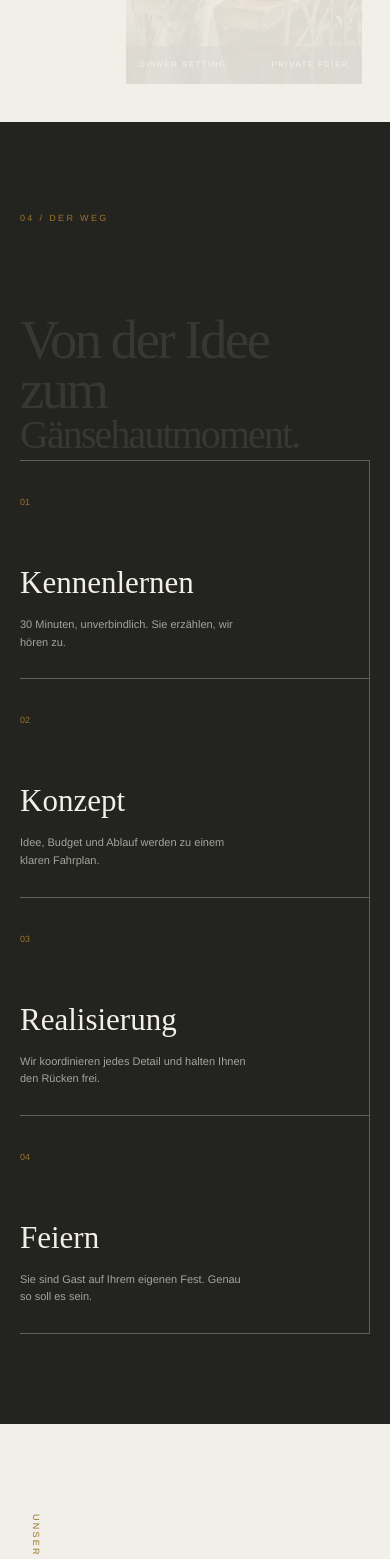
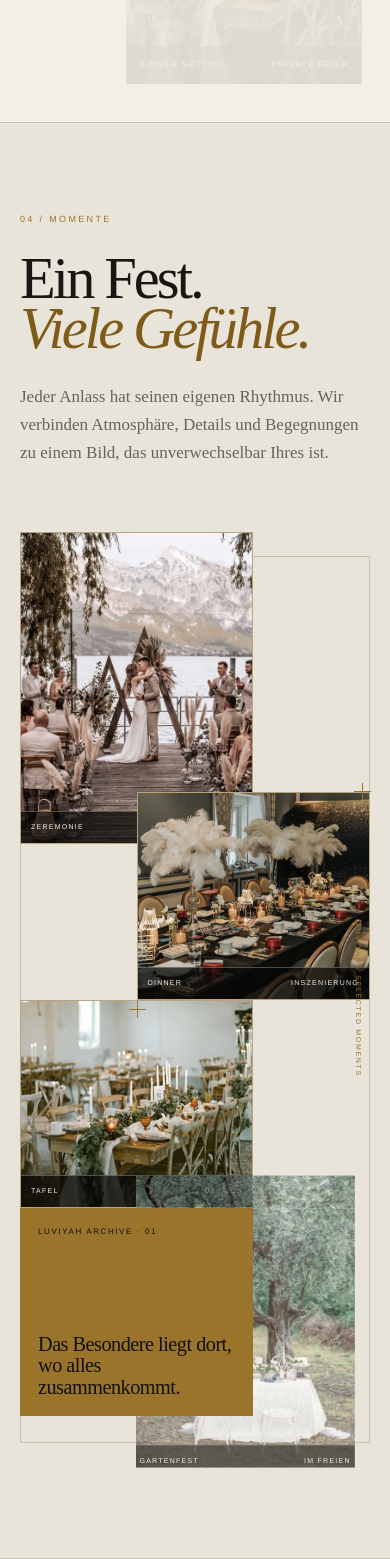
Before and after one commit to 3pWEBQUERY/ECLAT, a Next.js app: page / in a window 390 px wide. Shown: the part 3980-5539 px from the top of the page. Built offline with nearby package versions, Linux system fonts and the light colour scheme.

Commit message:
Add editorial event moodboard section

```diff
--- a/app/globals.css
+++ b/app/globals.css
@@ -168,6 +168,37 @@ h1 em, h2 em, blockquote em { color: var(--gold-soft); font-weight: 400; }
 .work-image-small { grid-column: 2; width: 58%; height: 410px; margin: 80px 0 0 -13vw; border: 12px solid var(--bg); }
 .work-image figcaption { position: absolute; z-index: 2; bottom: 0; left: 0; width: 100%; padding: 13px; display: flex; justify-content: space-between; color: #fff; font-size: 8px; letter-spacing: .18em; background: rgba(8,8,6,.54); }
 
+.moodboard { position: relative; overflow: hidden; background: var(--surface); border-block: 1px solid var(--line); }
+.moodboard-heading { display: grid; grid-template-columns: 1fr 2.2fr 1.15fr; gap: 5vw; align-items: end; }
+.moodboard-heading > span { align-self: start; color: var(--gold); font-size: 9px; letter-spacing: .26em; }
+.moodboard-heading h2 { margin: 0; font: 400 clamp(50px, 6vw, 96px)/.86 var(--display); letter-spacing: -.05em; }
+.moodboard-heading p { max-width: 390px; margin: 0 0 5px; color: var(--muted); font: 17px/1.65 var(--display); }
+.moodboard-grid { position: relative; display: grid; grid-template-columns: repeat(12, minmax(0, 1fr)); grid-template-rows: repeat(10, clamp(52px, 5.2vw, 78px)); margin-top: clamp(65px, 8vw, 120px); isolation: isolate; }
+.moodboard-grid::before { content: ""; position: absolute; z-index: -1; left: 8.33%; right: 8.33%; top: 10%; bottom: 10%; border: 1px solid var(--line); }
+.moodboard-grid::after { content: "LUVIYAH / SELECTED MOMENTS"; position: absolute; z-index: 6; right: 1.1%; top: 50%; color: var(--gold); font-size: 8px; letter-spacing: .24em; writing-mode: vertical-rl; transform: translateY(-50%); }
+.mood-card { --enter-x: 0; --enter-y: 35px; position: relative; margin: 0; min-width: 0; overflow: hidden; background: var(--bg); border: 1px solid color-mix(in srgb, var(--gold) 38%, var(--line)); }
+.mood-card picture { display: block; width: 100%; height: 100%; }
+.mood-card img { display: block; width: 100%; height: 100%; object-fit: cover; filter: saturate(.72) contrast(1.03); transition: transform 1.1s cubic-bezier(.16,1,.3,1), filter .5s ease; }
+.mood-card:hover img { transform: scale(1.045); filter: saturate(.9) contrast(1.03); }
+.mood-card figcaption { position: absolute; z-index: 2; inset: auto 0 0; display: flex; justify-content: space-between; padding: 12px 14px; color: #f4f0e7; background: rgba(8,8,6,.72); border-top: 1px solid rgba(255,255,255,.27); font-size: 8px; letter-spacing: .18em; }
+.mood-card-ceremony { --enter-x: -55px; z-index: 1; grid-column: 1 / 5; grid-row: 2 / 9; }
+.mood-card-dinner { --enter-y: -50px; z-index: 2; grid-column: 4 / 9; grid-row: 1 / 6; }
+.mood-card-table { --enter-x: 55px; z-index: 1; grid-column: 8 / 13; grid-row: 3 / 9; }
+.mood-card-garden { --enter-x: -30px; z-index: 3; grid-column: 3 / 7; grid-row: 7 / 11; }
+.mood-card-ceremony img { object-position: center; }
+.mood-card-dinner img { object-position: center 54%; }
+.mood-card-table img { object-position: center; }
+.mood-card-garden img { object-position: center 65%; }
+.moodboard-note { z-index: 5; grid-column: 6 / 10; grid-row: 6 / 10; align-self: center; min-height: 210px; padding: 26px; display: flex; flex-direction: column; justify-content: space-between; background: var(--gold); color: #10100f; }
+.moodboard-note > span { font-size: 8px; letter-spacing: .2em; }
+.moodboard-note p { max-width: 330px; margin: 50px 0 0; font: 400 clamp(25px, 2.5vw, 39px)/1.05 var(--display); letter-spacing: -.025em; }
+.moodboard-cross { position: absolute; z-index: 7; width: 17px; height: 17px; pointer-events: none; }
+.moodboard-cross::before, .moodboard-cross::after { content: ""; position: absolute; background: var(--gold); }
+.moodboard-cross::before { left: 8px; top: 0; width: 1px; height: 17px; }
+.moodboard-cross::after { left: 0; top: 8px; width: 17px; height: 1px; }
+.moodboard-cross-one { left: calc(33.33% - 8px); top: calc(60% - 8px); }
+.moodboard-cross-two { right: calc(8.33% - 8px); top: calc(20% - 8px); }
+
 .process { background: var(--paper); color: var(--bg); }
 :root[data-theme="light"] .process { color: #f2efe8; background: #23231f; }
 .section-heading.compact { display: grid; grid-template-columns: 1fr 3fr; align-items: start; }
@@ -292,8 +323,10 @@ footer > div > span:first-child { color: #8b887f; font-size: 8px; letter-spacing
 @keyframes legal-progress { from { transform: scaleX(0); } to { transform: scaleX(1); } }
 
 @supports (animation-timeline: view()) {
-  .intro h2, .section-heading h2, .work-image, blockquote, .contact-copy h2 { animation: scroll-reveal linear both; animation-timeline: view(); animation-range: entry 5% cover 35%; }
+  .intro h2, .section-heading h2, .work-image, .moodboard-heading h2, blockquote, .contact-copy h2 { animation: scroll-reveal linear both; animation-timeline: view(); animation-range: entry 5% cover 35%; }
+  .mood-card { animation: mood-assemble linear both; animation-timeline: view(); animation-range: entry -5% cover 32%; }
   @keyframes scroll-reveal { from { opacity: .1; transform: translateY(60px); } to { opacity: 1; transform: none; } }
+  @keyframes mood-assemble { from { opacity: .15; clip-path: inset(12%); transform: translate(var(--enter-x), var(--enter-y)); } to { opacity: 1; clip-path: inset(0); transform: none; } }
 }
 
 @media (max-width: 980px) {
@@ -306,6 +339,9 @@ footer > div > span:first-child { color: #8b887f; font-size: 8px; letter-spacing
   .services { grid-template-columns: 1fr; }
   .service-row { grid-template-columns: 45px 1.1fr 1fr 30px; }
   .work { grid-template-columns: 1fr 1.3fr; min-height: 980px; }
+  .moodboard-heading { grid-template-columns: 1fr 3fr; }
+  .moodboard-heading p { grid-column: 2; }
+  .moodboard-grid { grid-template-rows: repeat(10, clamp(48px, 6.5vw, 66px)); }
   .steps { grid-template-columns: repeat(2,1fr); }
   .step { border-bottom: 1px solid color-mix(in srgb, currentColor 30%, transparent); }
   .price-grid { grid-template-columns: 1fr; }
@@ -370,6 +406,22 @@ footer > div > span:first-child { color: #8b887f; font-size: 8px; letter-spacing
   .work-copy { position: relative; top: 0; padding: 0 0 70px; }
   .work-image-main { height: 510px; width: calc(100% + 20px); max-width: calc(100vw - 20px); }
   .work-image-small { width: 72%; height: 280px; margin: 45px 0 0 auto; border-width: 8px; }
+  .moodboard { padding-inline: 20px; }
+  .moodboard-heading { grid-template-columns: 1fr; gap: 28px; }
+  .moodboard-heading p { grid-column: auto; margin: 0; }
+  .moodboard-heading h2 { font-size: clamp(50px, 15vw, 72px); }
+  .moodboard-grid { width: 100%; grid-template-columns: repeat(6, minmax(0, 1fr)); grid-template-rows: repeat(18, 52px); margin-top: 65px; }
+  .moodboard-grid::before { left: 0; right: 0; top: 2.6%; bottom: 2.6%; }
+  .moodboard-grid::after { right: 7px; font-size: 7px; }
+  .mood-card figcaption { padding: 10px; font-size: 7px; }
+  .mood-card-ceremony { grid-column: 1 / 5; grid-row: 1 / 7; }
+  .mood-card-dinner { grid-column: 3 / 7; grid-row: 6 / 10; }
+  .mood-card-table { grid-column: 1 / 5; grid-row: 10 / 14; }
+  .mood-card-garden { grid-column: 3 / 7; grid-row: 13 / 19; }
+  .moodboard-note { grid-column: 1 / 5; grid-row: 14 / 18; align-self: stretch; min-height: 0; padding: 18px; }
+  .moodboard-note p { margin-top: 22px; font-size: clamp(19px, 5.2vw, 23px); hyphens: auto; overflow-wrap: break-word; }
+  .moodboard-cross-one { left: calc(33.33% - 8px); top: calc(51% - 8px); }
+  .moodboard-cross-two { right: -1px; top: calc(27.7% - 8px); }
   .section-heading.compact { grid-template-columns: 1fr; gap: 30px; }
   .process .section-heading.compact, .process .section-heading.compact h2 { min-width: 0; max-width: 100%; }
   .process-title-word { display: block; width: max-content; max-width: 100%; font-size: clamp(30px, 10.2vw, 48px); line-height: 1; letter-spacing: -.045em; white-space: nowrap; }
--- a/app/page.tsx
+++ b/app/page.tsx
@@ -494,9 +494,58 @@ export default function Home() {
         </figure>
       </section>
 
+      <section className="moodboard section-pad" aria-labelledby="moodboard-title">
+        <div className="moodboard-heading">
+          <span>04 / MOMENTE</span>
+          <h2 id="moodboard-title">Ein Fest.<br /><em>Viele Gefühle.</em></h2>
+          <p>Jeder Anlass hat seinen eigenen Rhythmus. Wir verbinden Atmosphäre, Details und Begegnungen zu einem Bild, das unverwechselbar Ihres ist.</p>
+        </div>
+
+        <div className="moodboard-grid">
+          <figure className="mood-card mood-card-ceremony">
+            <picture>
+              <source srcSet="/hero-event-poster.avif" type="image/avif" />
+              <source srcSet="/hero-event-poster.webp" type="image/webp" />
+              <img src="/hero-event-poster.jpg" alt="Hochzeitszeremonie am See vor alpiner Kulisse" width="720" height="720" loading="lazy" decoding="async" />
+            </picture>
+            <figcaption><span>ZEREMONIE</span><span>AM SEE</span></figcaption>
+          </figure>
+
+          <figure className="mood-card mood-card-dinner">
+            <img src="/event-dinner.jpg" alt="Festlich inszenierte Dinner-Tafel mit Kerzen und Federn" width="1792" height="1194" loading="lazy" decoding="async" />
+            <figcaption><span>DINNER</span><span>INSZENIERUNG</span></figcaption>
+          </figure>
+
+          <figure className="mood-card mood-card-table">
+            <picture>
+              <source srcSet="/wedding-table-400.avif 400w, /wedding-table-720.avif 720w" sizes="(max-width: 700px) 68vw, 35vw" type="image/avif" />
+              <source srcSet="/wedding-table-400.webp 400w, /wedding-table-720.webp 720w" sizes="(max-width: 700px) 68vw, 35vw" type="image/webp" />
+              <img src="/wedding-table.jpg" alt="Warme Hochzeitstafel mit Kerzen und grünen Akzenten" width="1600" height="1067" loading="lazy" decoding="async" />
+            </picture>
+            <figcaption><span>TAFEL</span><span>DETAILS</span></figcaption>
+          </figure>
+
+          <figure className="mood-card mood-card-garden">
+            <picture>
+              <source srcSet="/garden-wedding-480.avif 480w, /garden-wedding-800.avif 800w" sizes="(max-width: 700px) 68vw, 31vw" type="image/avif" />
+              <source srcSet="/garden-wedding-480.webp 480w, /garden-wedding-800.webp 800w" sizes="(max-width: 700px) 68vw, 31vw" type="image/webp" />
+              <img src="/garden-wedding.jpg" alt="Intime Festtafel unter einem Olivenbaum" width="1041" height="1400" loading="lazy" decoding="async" />
+            </picture>
+            <figcaption><span>GARTENFEST</span><span>IM FREIEN</span></figcaption>
+          </figure>
+
+          <div className="moodboard-note">
+            <span>LUVIYAH ARCHIVE · 01</span>
+            <p>Das Besondere liegt dort, wo alles zusammenkommt.</p>
+          </div>
+          <i className="moodboard-cross moodboard-cross-one" aria-hidden="true" />
+          <i className="moodboard-cross moodboard-cross-two" aria-hidden="true" />
+        </div>
+      </section>
+
       <section id="prozess" className="process section-pad">
         <div className="section-heading compact">
-          <span>04 / DER WEG</span>
+          <span>05 / DER WEG</span>
           <h2>Von der Idee<br />zum <span className="process-title-word">Gänsehautmoment.</span></h2>
         </div>
         <div className="steps">
@@ -518,7 +567,7 @@ export default function Home() {
 
       <section className="pricing section-pad">
         <div className="section-heading compact">
-          <span>05 / TRANSPARENT</span>
+          <span>06 / TRANSPARENT</span>
           <h2>Schön geplant.<br />Fair kalkuliert.</h2>
         </div>
         <div className="price-grid">
@@ -546,7 +595,7 @@ export default function Home() {
 
       <section id="anfrage" className="contact section-pad">
         <div className="contact-copy">
-          <span>06 / IHR FEST</span>
+          <span>07 / IHR FEST</span>
           <h2>Erzählen Sie<br />uns davon.</h2>
           <p>Ein paar Eckdaten genügen. Wir melden uns innerhalb von zwei Werktagen mit ersten Gedanken und einem Termin für ein unverbindliches Kennenlernen.</p>
           <div className="availability"><i /> AKTUELL TERMINE FÜR 2026 / 2027</div>
```
